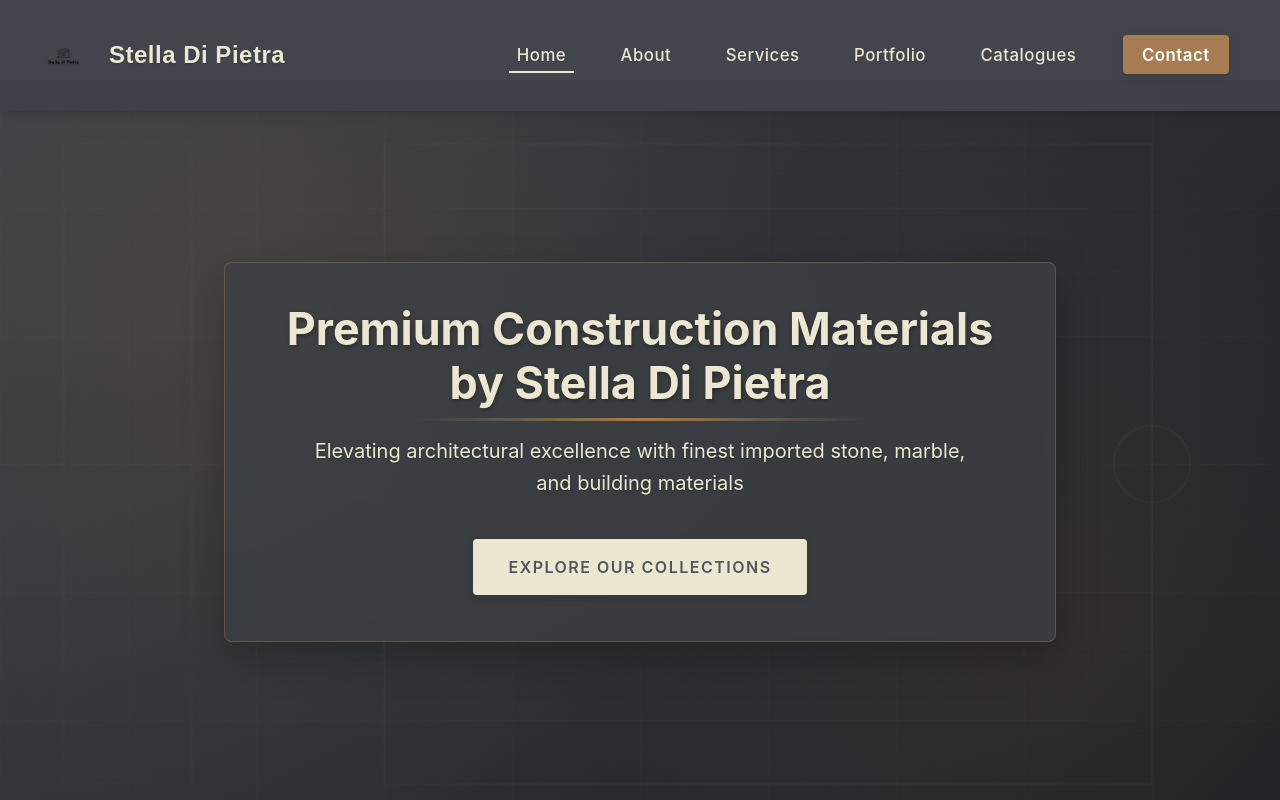
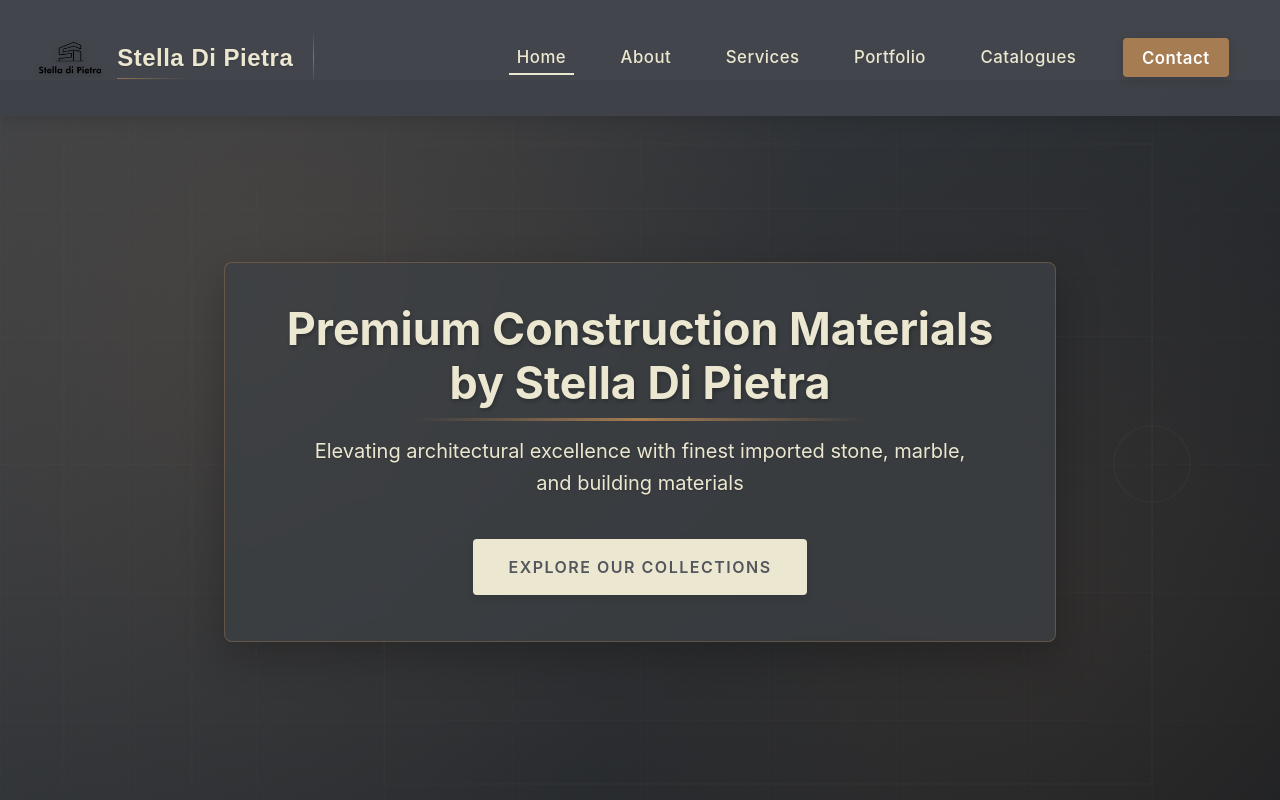
Before and after one commit to sameerr11/website, a React (Vite) app: page / in a window 1280 px wide. Shown: the top 800 px of the page. Built offline with nearby package versions, Linux system fonts and the light colour scheme.

Commit message:
Enhance Navbar styles in App.css by adjusting logo sizes, padding, and adding new logo text with styling. Update Logo.png for improved branding. Refine mobile responsiveness for better user experience.

```diff
--- a/src/App.css
+++ b/src/App.css
@@ -79,12 +79,12 @@
   margin: 0 auto;
   padding: 0 2rem;
   position: relative;
-  height: 85px; /* Increased height for larger logo */
+  height: 90px; /* Increased height */
   transition: height 0.3s ease;
 }
 
 .navbar.scrolled .navbar-container {
-  height: 70px; /* Increased height when scrolled */
+  height: 75px;
 }
 
 .navbar-logo {
@@ -96,26 +96,60 @@
   align-items: center;
   z-index: 11;
   height: 100%;
-  padding: 0.5rem 0;
+  padding: 0.5rem 1rem 0.5rem 0.2rem;
   transition: all 0.3s ease;
   position: relative;
+  margin-right: 15px;
+}
+
+.navbar-logo::after {
+  content: '';
+  position: absolute;
+  right: -5px;
+  top: 25%;
+  height: 50%;
+  width: 1px;
+  background: linear-gradient(to bottom, transparent, rgba(236, 231, 208, 0.3), transparent);
 }
 
 .logo-image {
-  height: 65px; /* Increased size */
+  height: 70px; /* Further increased size */
   width: auto;
   transition: all 0.3s ease;
   background-color: transparent;
   border-radius: 0;
   object-fit: contain;
-  object-position: left center;
+  object-position: center center; /* Center the logo */
   margin: 0;
-  max-width: none; /* Ensure no width constraints */
-  filter: brightness(1.1) contrast(1.1); /* Enhance visibility */
+  max-width: none;
+  filter: brightness(1.15) contrast(1.15) drop-shadow(0 2px 3px rgba(0, 0, 0, 0.2)); /* Enhanced visibility with shadow */
 }
 
 .navbar.scrolled .logo-image {
-  height: 55px; /* Larger size when scrolled */
+  height: 60px;
+}
+
+.logo-text {
+  font-size: 1.7rem;
+  font-weight: 700;
+  color: var(--color-primary, #ECE7D0);
+  margin-left: 16px;
+  letter-spacing: 0.8px;
+  display: inline-block;
+  font-family: 'Arial', sans-serif;
+  text-shadow: 0 2px 4px rgba(0, 0, 0, 0.25);
+  position: relative;
+}
+
+.logo-text::after {
+  content: '';
+  position: absolute;
+  left: 0;
+  bottom: -3px;
+  width: 40%;
+  height: 1px;
+  background: linear-gradient(to right, var(--color-accent, #A67C52), transparent);
+  opacity: 0.8;
 }
 
 /* Remove the box shadow and glow effects that make the logo stand out awkwardly */
@@ -2840,10 +2874,11 @@ section h2::after {
   }
 
   .logo-image {
-    height: 50px; /* Larger on mobile too */
+    height: 55px; /* Larger on mobile too */
+    object-position: left center;
   }
 
   .navbar.scrolled .logo-image {
-    height: 45px;
-  }
-}
+    height: 48px;
+  }
+}
```
Also changed, not shown: src/assets/Logo.png.
